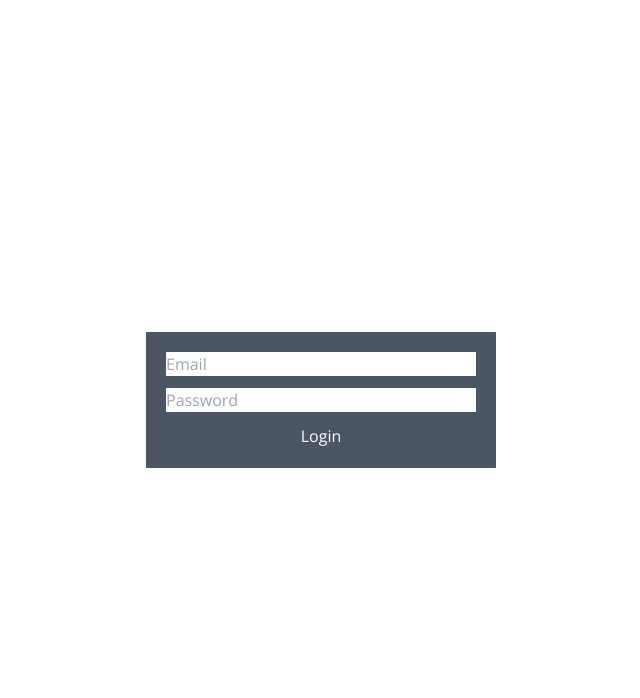
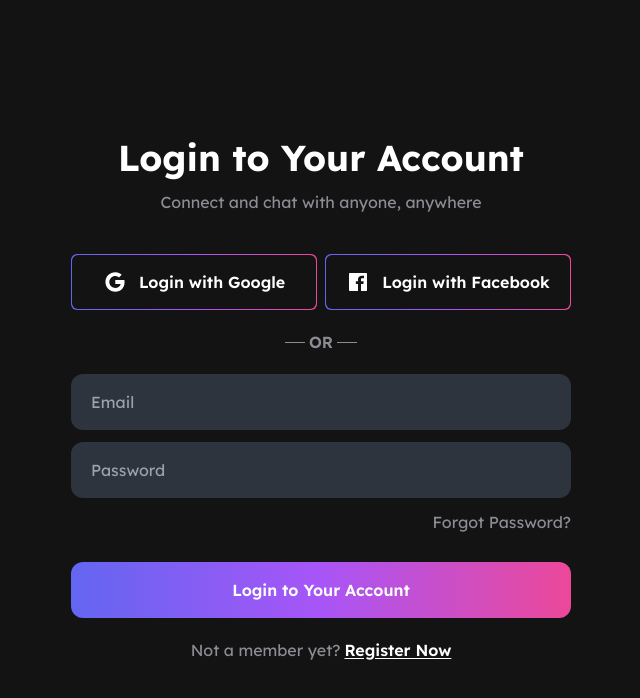
Before and after one commit to ShariqAnsari88/firebase-chat-app, a Next.js app: page /login in a window 1280 px wide. Shown: the top 698 px of the page, without its empty margins (319-959 px from the left). Built offline with nearby package versions, Linux system fonts and the light colour scheme; no server answers.

Commit message:
login and register page UI completed

```diff
--- a/pages/login.js
+++ b/pages/login.js
@@ -1,15 +1,29 @@
-import { useEffect } from "react";
+import { useEffect, useState } from "react";
 import { useRouter } from "next/router";
 
 import { useAuth } from "@/context/authContext";
 import Loader from "@/components/Loader";
 
-import { signInWithEmailAndPassword } from "firebase/auth";
+import {
+    signInWithEmailAndPassword,
+    GoogleAuthProvider,
+    FacebookAuthProvider,
+    signInWithPopup,
+    sendPasswordResetEmail,
+} from "firebase/auth";
 import { auth } from "@/firebase/firebase";
+const gProvider = new GoogleAuthProvider();
+const fProvider = new FacebookAuthProvider();
+
+import { IoLogoGoogle, IoLogoFacebook } from "react-icons/io";
+import ToastMessage from "@/components/ToastMessage";
+import { toast } from "react-toastify";
+import Link from "next/link";
 
 const Login = () => {
     const router = useRouter();
     const { currentUser, isLoading } = useAuth();
+    const [email, setEmail] = useState("");
 
     useEffect(() => {
         if (!isLoading && currentUser) {
@@ -29,26 +43,121 @@ const Login = () => {
         }
     };
 
+    const resetPassword = async () => {
+        try {
+            toast.promise(
+                async () => {
+                    await sendPasswordResetEmail(auth, email);
+                },
+                {
+                    pending: "Generating reset link",
+                    success: "Reset email send to your registered email id.",
+                    error: "You may have entered wrong email id!",
+                },
+                {
+                    autoClose: 5000,
+                }
+            );
+            console.log("Email send to your registered email id.");
+        } catch (error) {
+            console.error("An error occured", error);
+        }
+    };
+
+    const signInWithGoogle = async () => {
+        try {
+            await signInWithPopup(auth, gProvider);
+        } catch (error) {
+            console.error("An error occured", error);
+        }
+    };
+
+    const signInWithFacebook = async () => {
+        try {
+            await signInWithPopup(auth, fProvider);
+        } catch (error) {
+            console.error("An error occured", error);
+        }
+    };
+
     return isLoading || (!isLoading && !!currentUser) ? (
         <Loader />
     ) : (
-        <div className="h-[100vh] flex justify-center items-center">
+        <div className="h-[100vh] flex justify-center items-center bg-[#131313]">
+            <ToastMessage />
+            <div className="flex items-center flex-col">
+                <div className="text-center">
+                    <div className="text-4xl font-bold">
+                        Login to Your Account
+                    </div>
+                    <div className="mt-3 text-[#8B8D93]">
+                        Connect and chat with anyone, anywhere
+                    </div>
+                </div>
+                <div className="flex items-center gap-2 w-full mt-10 mb-5">
+                    <div
+                        className="bg-gradient-to-r from-indigo-500 via-purple-500 to-pink-500 w-1/2 h-14 rounded-md cursor-pointer p-[1px]"
+                        onClick={signInWithGoogle}
+                    >
+                        <div className="flex items-center justify-center gap-3 text-white font-semibold bg-[#131313] w-full h-full rounded-md">
+                            <IoLogoGoogle size={24} />
+                            <span>Login with Google</span>
+                        </div>
+                    </div>
+                    <div
+                        className="bg-gradient-to-r from-indigo-500 via-purple-500 to-pink-500 w-1/2 h-14 rounded-md cursor-pointer p-[1px]"
+                        onClick={signInWithFacebook}
+                    >
+                        <div className="flex items-center justify-center gap-3 text-white font-semibold bg-[#131313] w-full h-full rounded-md">
+                            <IoLogoFacebook size={24} />
+                            <span>Login with Facebook</span>
+                        </div>
+                    </div>
+                </div>
+                <div className="flex items-center gap-1">
+                    <span className="w-5 h-[1px] bg-[#8B8D93]"></span>
+                    <span className="text-[#8B8D93] font-semibold">OR</span>
+                    <span className="w-5 h-[1px] bg-[#8B8D93]"></span>
+                </div>
                 <form
-                className="flex flex-col gap-3 w-[350px] p-5 bg-gray-600"
+                    className="flex flex-col items-center gap-3 w-[500px] mt-5"
                     onSubmit={handleSubmit}
                 >
                     <input
                         type="email"
                         placeholder="Email"
-                    className="text-black"
+                        className="w-full h-14 bg-[#2E343D] rounded-xl outline-none border-none px-5 text-[#8B8D93]"
+                        autocomplete="off"
+                        onChange={(e) => setEmail(e.target.value)}
                     />
                     <input
                         type="password"
                         placeholder="Password"
-                    className="text-black"
+                        className="w-full h-14 bg-[#2E343D] rounded-xl outline-none border-none px-5 text-[#8B8D93]"
+                        autocomplete="off"
                     />
-                <button>Login</button>
+                    <div className="text-right w-full text-[#8B8D93]">
+                        <span
+                            className="cursor-pointer"
+                            onClick={resetPassword}
+                        >
+                            Forgot Password?
+                        </span>
+                    </div>
+                    <button className="mt-4 w-full h-14 rounded-xl outline-none text-base font-semibold bg-gradient-to-r from-indigo-500 via-purple-500 to-pink-500">
+                        Login to Your Account
+                    </button>
                 </form>
+                <div className="flex justify-center gap-1 text-[#8B8D93] mt-5">
+                    <span>Not a member yet?</span>
+                    <Link
+                        href="/register"
+                        className="font-semibold text-white underline underline-offset-2 cursor-pointer"
+                    >
+                        Register Now
+                    </Link>
+                </div>
+            </div>
         </div>
     );
 };
--- a/pages/register.js
+++ b/pages/register.js
@@ -2,13 +2,25 @@ import { useEffect } from "react";
 import { ref, uploadBytesResumable, getDownloadURL } from "firebase/storage";
 import { auth, storage } from "../firebase/firebase";
 import { db } from "../firebase/firebase";
-import { createUserWithEmailAndPassword, updateProfile } from "firebase/auth";
+import {
+    createUserWithEmailAndPassword,
+    updateProfile,
+    GoogleAuthProvider,
+    FacebookAuthProvider,
+    signInWithPopup,
+} from "firebase/auth";
+const gProvider = new GoogleAuthProvider();
+const fProvider = new FacebookAuthProvider();
+
 import { doc, setDoc } from "firebase/firestore";
 import { useRouter } from "next/router";
 
 import { useAuth } from "@/context/authContext";
 import Loader from "@/components/Loader";
 import { profileColors } from "@/utils/constants";
+
+import { IoLogoGoogle, IoLogoFacebook } from "react-icons/io";
+import Link from "next/link";
 
 const Register = () => {
     const router = useRouter();
@@ -105,35 +117,98 @@ const Register = () => {
         }
     };
 
+    const signInWithGoogle = async () => {
+        try {
+            await signInWithPopup(auth, gProvider);
+        } catch (error) {
+            console.error("An error occured", error);
+        }
+    };
+
+    const signInWithFacebook = async () => {
+        try {
+            await signInWithPopup(auth, fProvider);
+        } catch (error) {
+            console.error("An error occured", error);
+        }
+    };
+
     return isLoading || (!isLoading && !!currentUser) ? (
         <Loader />
     ) : (
-        <div className="h-[100vh] flex justify-center items-center">
+        <div className="h-[100vh] flex justify-center items-center bg-[#131313]">
+            <div className="flex items-center flex-col">
+                <div className="text-center">
+                    <div className="text-4xl font-bold">Create New Account</div>
+                    <div className="mt-3 text-[#8B8D93]">
+                        Connect and chat with anyone, anywhere
+                    </div>
+                </div>
+                <div className="flex items-center gap-2 w-full mt-10 mb-5">
+                    <div
+                        className="bg-gradient-to-r from-indigo-500 via-purple-500 to-pink-500 w-1/2 h-14 rounded-md cursor-pointer p-[1px]"
+                        onClick={signInWithGoogle}
+                    >
+                        <div className="flex items-center justify-center gap-3 text-white font-semibold bg-[#131313] w-full h-full rounded-md">
+                            <IoLogoGoogle size={24} />
+                            <span>Login with Google</span>
+                        </div>
+                    </div>
+                    <div
+                        className="bg-gradient-to-r from-indigo-500 via-purple-500 to-pink-500 w-1/2 h-14 rounded-md cursor-pointer p-[1px]"
+                        onClick={signInWithFacebook}
+                    >
+                        <div className="flex items-center justify-center gap-3 text-white font-semibold bg-[#131313] w-full h-full rounded-md">
+                            <IoLogoFacebook size={24} />
+                            <span>Login with Facebook</span>
+                        </div>
+                    </div>
+                </div>
+                <div className="flex items-center gap-1">
+                    <span className="w-5 h-[1px] bg-[#8B8D93]"></span>
+                    <span className="text-[#8B8D93] font-semibold">OR</span>
+                    <span className="w-5 h-[1px] bg-[#8B8D93]"></span>
+                </div>
                 <form
                     onSubmit={handleSubmit}
-                className="flex flex-col gap-3 w-[350px] p-5 bg-gray-600"
+                    className="flex flex-col items-center gap-3 w-[500px] mt-5"
                 >
                     <input
                         type="text"
                         placeholder="Display Name"
-                    className="text-black"
+                        className="w-full h-14 bg-[#2E343D] rounded-xl outline-none border-none px-5 text-[#8B8D93]"
                         autoComplete="off"
+                        required
                     />
                     <input
                         type="email"
                         placeholder="Email"
-                    className="text-black"
+                        className="w-full h-14 bg-[#2E343D] rounded-xl outline-none border-none px-5 text-[#8B8D93]"
                         autoComplete="off"
+                        required
                     />
                     <input
                         type="password"
                         placeholder="Password"
-                    className="text-black"
+                        className="w-full h-14 bg-[#2E343D] rounded-xl outline-none border-none px-5 text-[#8B8D93]"
                         autoComplete="off"
+                        required
                     />
-                <input type="file" />
-                <button>Sign Up</button>
+                    {/* <input type="file" /> */}
+                    <button className="mt-4 w-full h-14 rounded-xl outline-none text-base font-semibold bg-gradient-to-r from-indigo-500 via-purple-500 to-pink-500">
+                        Sign Up
+                    </button>
                 </form>
+                <div className="flex justify-center gap-1 text-[#8B8D93] mt-5">
+                    <span>Already have an account?</span>
+                    <Link
+                        href="/login"
+                        className="font-semibold text-white underline underline-offset-2 cursor-pointer"
+                    >
+                        Login
+                    </Link>
+                </div>
+            </div>
         </div>
     );
 };
--- a/styles/globals.css
+++ b/styles/globals.css
@@ -1,11 +1,11 @@
-@import url("https://fonts.googleapis.com/css2?family=Open+Sans:ital,wght@0,300;0,400;0,500;0,600;0,700;0,800;1,300;1,400;1,500;1,600;1,700;1,800&display=swap");
+@import url("https://fonts.googleapis.com/css2?family=Lexend:wght@100;200;300;400;500;600;700;800;900&display=swap");
 
 @tailwind base;
 @tailwind components;
 @tailwind utilities;
 
 :root {
-    font-family: "Open Sans", sans-serif;
+    font-family: "Lexend", sans-serif;
     -webkit-font-smoothing: antialiased;
     -moz-osx-font-smoothing: grayscale;
 }
```
Lines whose indentation alone changed are shown as unchanged.
